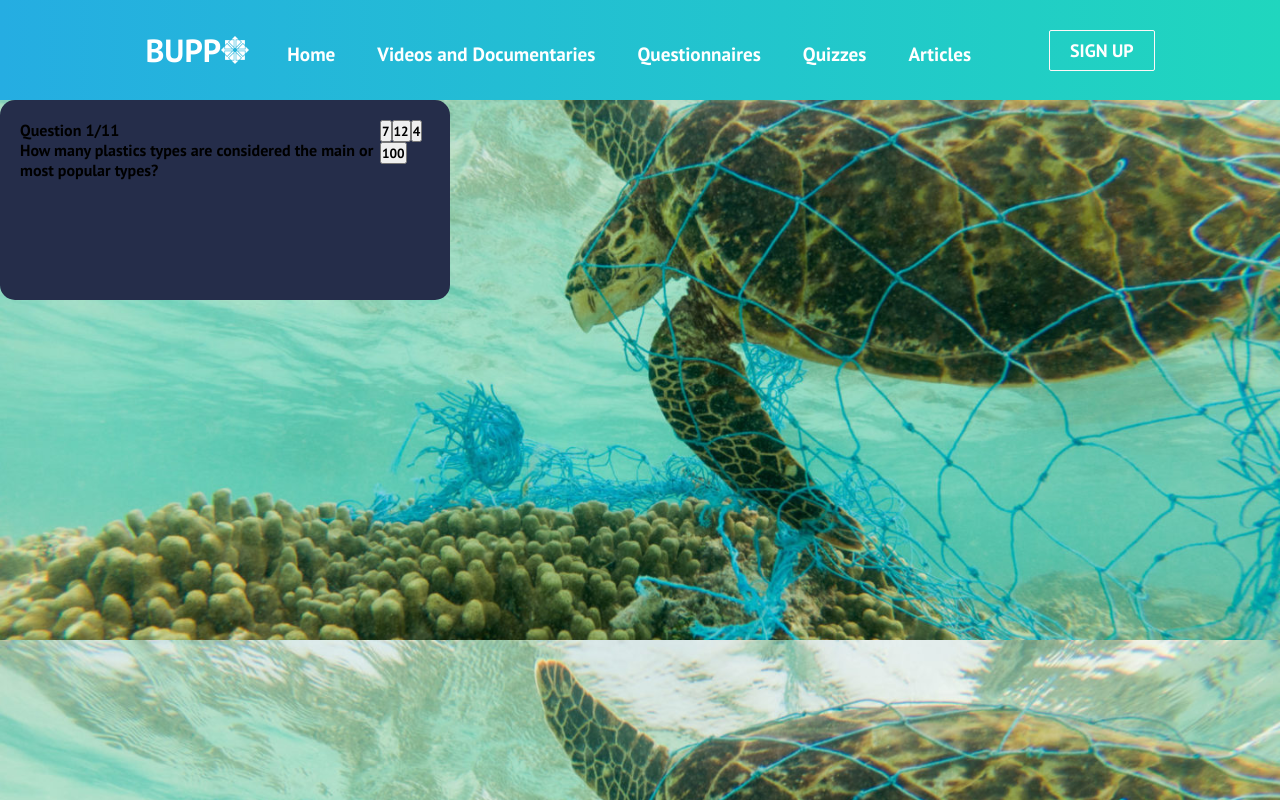
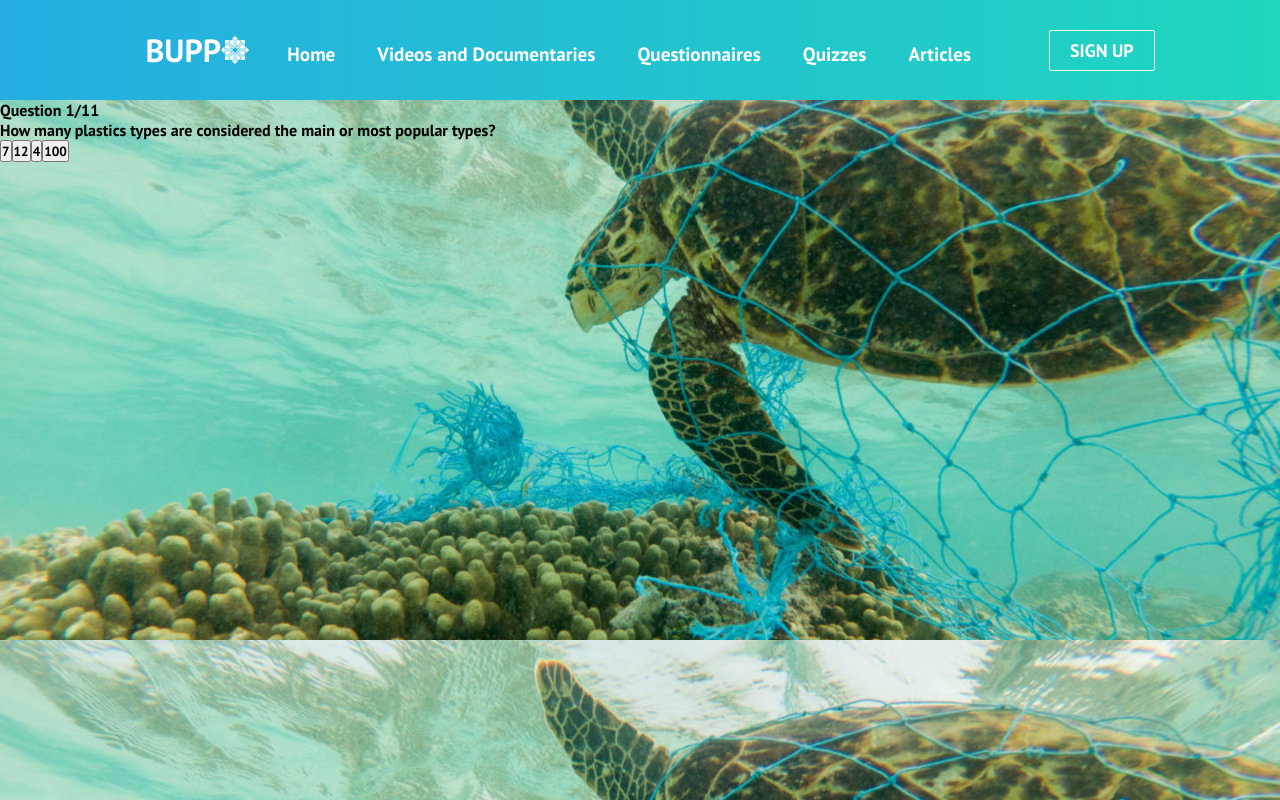
Before and after one commit to D-bose-commits/Plastic-pollution-react, a React (Create React App) app: page /Quiz3 in a window 1280 px wide. Built offline with nearby package versions, Linux system fonts and the light colour scheme.

Commit message:
Add files via upload

```diff
--- a/src/components/pages/Quiz3.js
+++ b/src/components/pages/Quiz3.js
@@ -1,6 +1,6 @@
 import React, { useState } from 'react';
 
-export default function App() {
+function Quiz3 () {
 	const questions = [
 		{
 			questionText: 'How many plastics types are considered the main or most popular types?',
@@ -24,10 +24,10 @@ export default function App() {
 			questionText: "State another popular type of plastic in its abbreviated form.",
 			answerOptions: [
 				//insert answer options
-				// { answerText: '2 Billion', isCorrect: false },
-				// { answerText: '800 Million', isCorrect: false },
-				// { answerText: '3 Billion', isCorrect: true },
-				// { answerText: '450 Million', isCorrect: false },
+				 { answerText: '2 Billion', isCorrect: false },
+				{ answerText: '800 Million', isCorrect: false },
+				{ answerText: '3 Billion', isCorrect: true },
+				 { answerText: '450 Million', isCorrect: false },
 			],
 
 		},
@@ -136,7 +136,7 @@ export default function App() {
 
 
 	return (
-		<div className='app'>
+		<div className='app2'>
 			{showScore ? (
 				<div className='score-section'>
 					You scored {score} out of {questions.length}
@@ -158,4 +158,6 @@ export default function App() {
 			)}
 		</div>
 	);
+
 }
+export default Quiz3;
```
